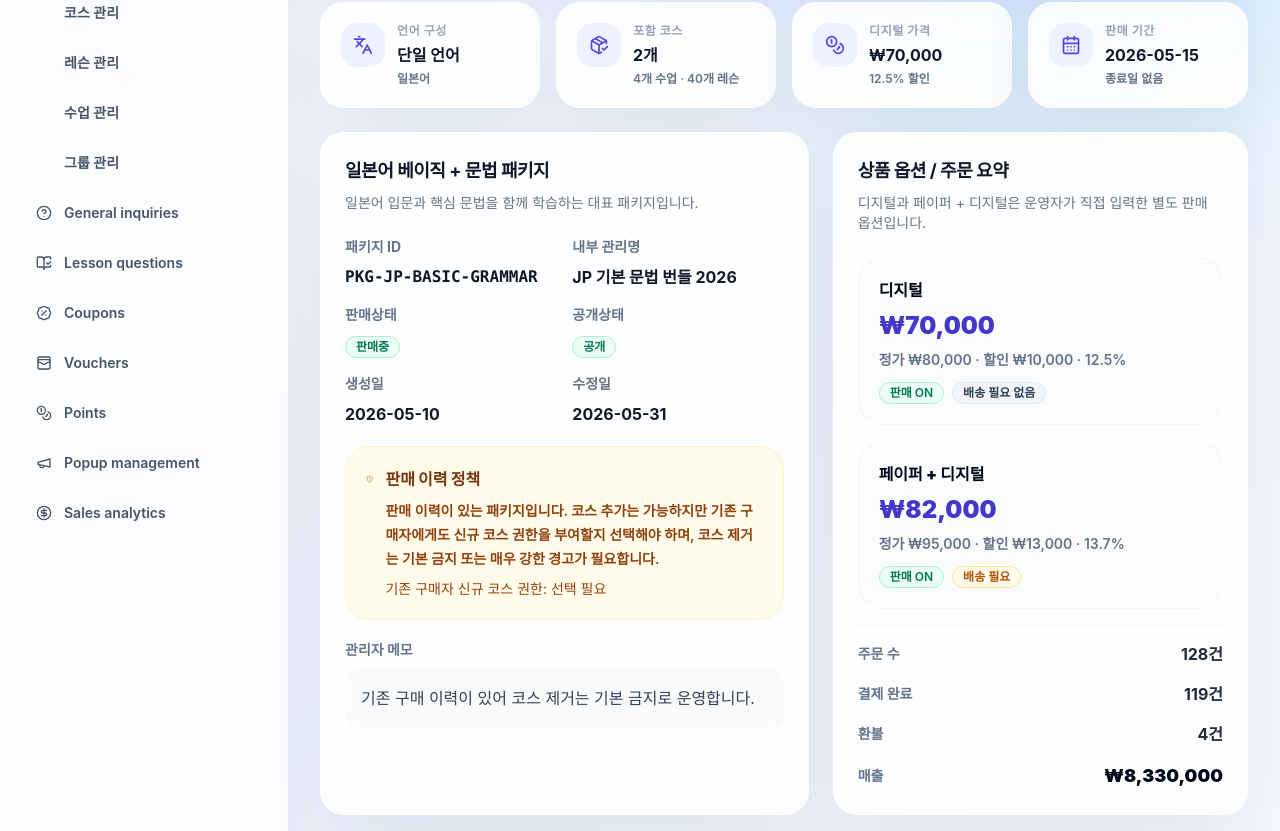
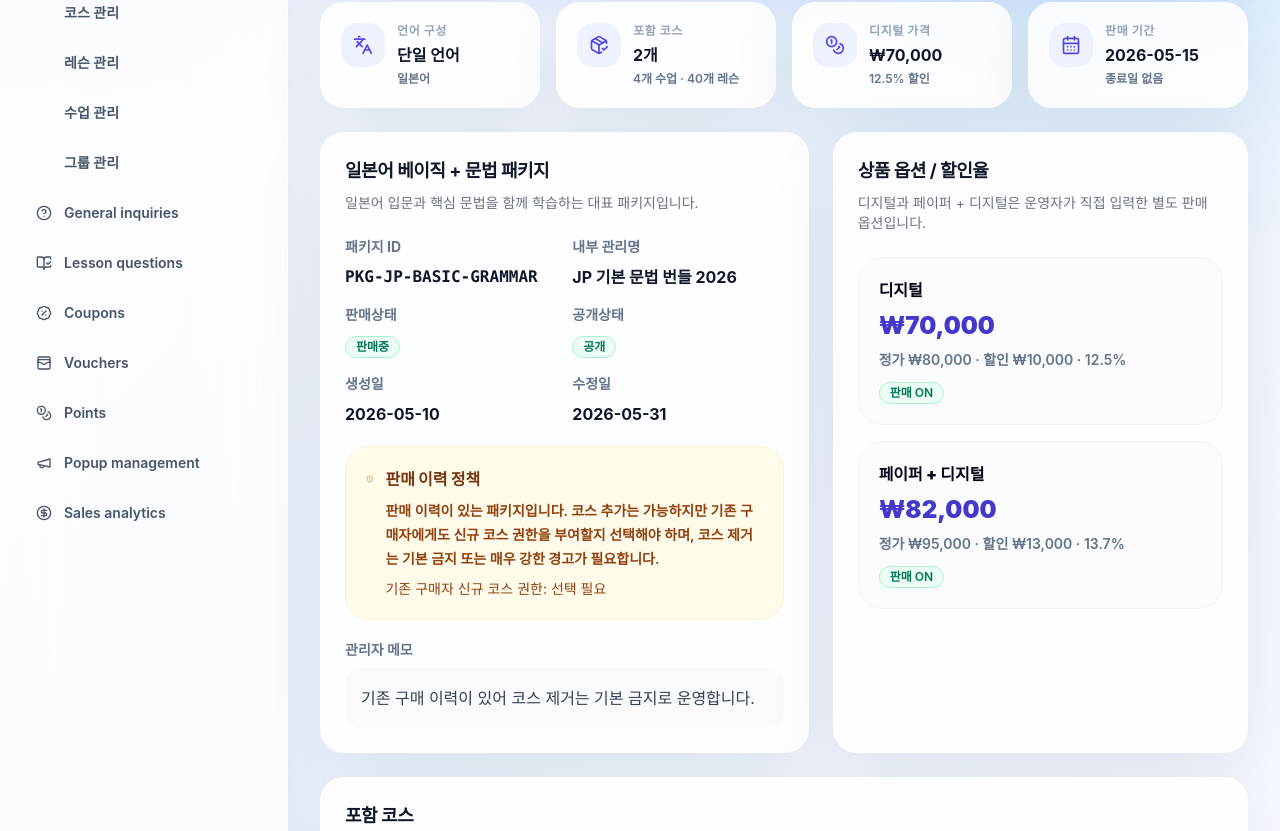
Before and after one commit to koo-2dub/studymini-admin-frontend, a Next.js app: page /lms/packages/PKG-JP-BASIC-GRAMMAR in a window 1280 px wide. Shown: the part 389-1220 px from the top of the page. Built offline with nearby package versions, Linux system fonts and the light colour scheme.

Commit message:
Refine LMS detail option UI

```diff
--- a/app/lms/course-catalog/[courseId]/page.tsx
+++ b/app/lms/course-catalog/[courseId]/page.tsx
@@ -41,9 +41,6 @@ function ProductOptionCard({ option }: { option: ReturnType<typeof getDigitalOpt
         </div>
         <div className="flex flex-wrap gap-2">
           <Badge variant={option.isSelling ? "success" : "slate"}>{option.isSelling ? "판매 ON" : "판매 OFF"}</Badge>
-          <Badge variant={option.requiresShipping ? "warning" : "slate"}>
-            {option.requiresShipping ? "배송 필요" : "배송 필요 없음"}
-          </Badge>
         </div>
       </div>
     </div>
@@ -194,8 +191,9 @@ export default async function CourseCatalogDetailPage({
             ))}
           </CardContent>
         </Card>
+      </div>
 
-        <Card>
+      <Card className="mt-6">
         <CardHeader>
           <div className="flex items-center gap-2">
             <KeyRound className="h-5 w-5 text-indigo-500" />
@@ -217,10 +215,8 @@ export default async function CourseCatalogDetailPage({
           </div>
         </CardContent>
       </Card>
-      </div>
 
-      <div className="mt-6 grid gap-6 xl:grid-cols-[1fr_0.85fr]">
-        <Card>
+      <Card className="mt-6">
         <CardHeader>
           <div className="flex items-center gap-2">
             <Layers3 className="h-5 w-5 text-indigo-500" />
@@ -269,7 +265,7 @@ export default async function CourseCatalogDetailPage({
         </CardContent>
       </Card>
 
-        <Card>
+      <Card className="mt-6">
         <CardHeader>
           <div className="flex items-center gap-2">
             <Link2 className="h-5 w-5 text-indigo-500" />
@@ -322,7 +318,6 @@ export default async function CourseCatalogDetailPage({
           </Table>
         </CardContent>
       </Card>
-      </div>
 
       <Card className="mt-6">
         <CardHeader>
--- a/app/lms/packages/[packageId]/page.tsx
+++ b/app/lms/packages/[packageId]/page.tsx
@@ -112,7 +112,7 @@ export default async function PackageDetailPage({ params }: { params: Promise<{
 
         <Card>
           <CardHeader>
-            <CardTitle>상품 옵션 / 주문 요약</CardTitle>
+            <CardTitle>상품 옵션 / 할인율</CardTitle>
             <CardDescription>디지털과 페이퍼 + 디지털은 운영자가 직접 입력한 별도 판매 옵션입니다.</CardDescription>
           </CardHeader>
           <CardContent className="space-y-4">
@@ -128,18 +128,10 @@ export default async function PackageDetailPage({ params }: { params: Promise<{
                   </div>
                   <div className="flex flex-wrap gap-2">
                     <Badge variant={option.isSelling ? "success" : "slate"}>{option.isSelling ? "판매 ON" : "판매 OFF"}</Badge>
-                    <Badge variant={option.requiresShipping ? "warning" : "slate"}>
-                      {option.requiresShipping ? "배송 필요" : "배송 필요 없음"}
-                    </Badge>
                   </div>
                 </div>
               </div>
             ))}
-            <div className="h-px bg-slate-100" />
-            <PriceRow label="주문 수" value={`${lmsPackage.orderCount}건`} />
-            <PriceRow label="결제 완료" value={`${lmsPackage.paidOrderCount}건`} />
-            <PriceRow label="환불" value={`${lmsPackage.refundCount}건`} />
-            <PriceRow label="매출" value={formatWon(lmsPackage.revenue)} strong />
           </CardContent>
         </Card>
       </div>
@@ -234,12 +226,3 @@ function DetailItem({ label, value, mono = false, badgeVariant }: { label: strin
     </div>
   );
 }
-
-function PriceRow({ label, value, strong = false }: { label: string; value: string; strong?: boolean }) {
-  return (
-    <div className="flex items-center justify-between gap-4">
-      <p className="text-sm font-bold text-slate-500">{label}</p>
-      <p className={strong ? "text-lg font-black text-slate-950" : "font-bold text-slate-800"}>{value}</p>
-    </div>
-  );
-}
```
Lines whose indentation alone changed are shown as unchanged.
